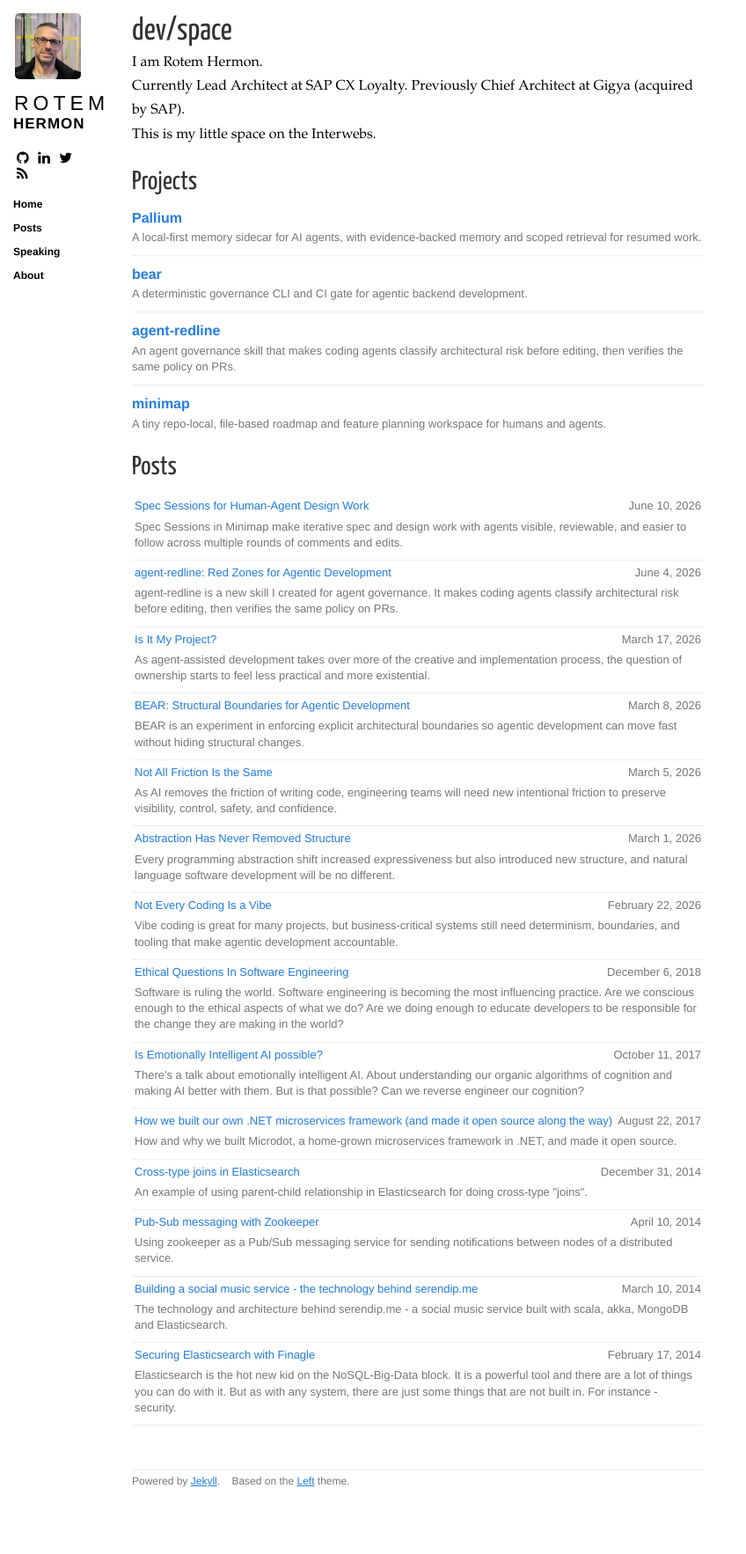
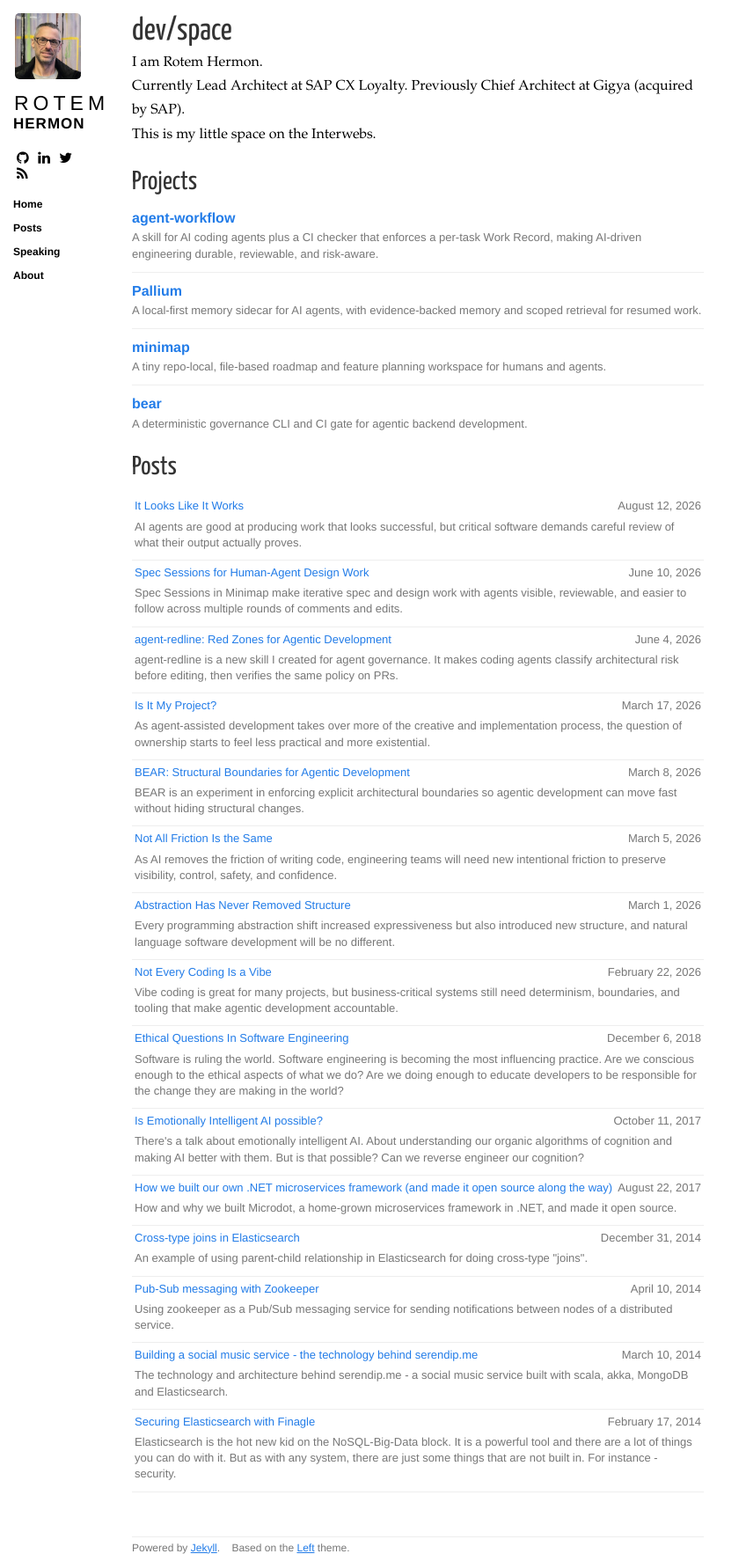
Before and after one commit to rore/rore.github.com, a Jekyll site: the page built from index.html, in a window 1280 px wide. Shown: the whole page at 88% size, without its empty margins (0-848 px from the left). Built offline with Jekyll 4.4.1, drawn with Linux system fonts in a browser that asks for light colours; before the commit the page ends 1690 px from its top, so only the background shows below that.

Commit message:
Add blog post and agent-workflow project

```diff
--- /dev/null
+++ b/_posts/2026-08-12-it-looks-like-it-works.markdown
@@ -0,0 +1,22 @@
+---
+layout: post
+title: "It Looks Like It Works"
+category: posts
+comments: true
+description: AI agents are good at producing work that looks successful, but critical software demands careful review of what their output actually proves.
+---
+You would think this would be a simple task for an AI agent:
+
+> “I have a document from our PM describing E2E scenarios for a feature in our product. Turn these scenarios into E2E tests in our test repository, according to its conventions.”
+
+And you would be wrong.
+
+Claude, or any other agent, will produce a nice set of tests and report back with “great success!”. But if you look a bit deeper (or just ask it to review its own work), you will see that many of the tests are not really testing what the document describes, or they assert the wrong thing, or they just echo back some value and mark it as a success.
+
+I have been fighting with this for a while, including building a skill that requires the agent to produce a lineage of intermediate artifacts that can be structurally validated, thus forcing it to be “honest” about what it does and accurately report what is and isn’t running. This tactic helps improve the quality of what the agent produces, but it still takes many cycles of review and fixing to get to a reasonable state.
+
+The point is that agents are quite good at making you think they did a good job. It looks like it works! But the details, oh, the details. And I see this gap in understanding in how people are working with AI.
+
+When you’re building something that is a pet project or a hobby, it’s good enough. It seems to basically work, and that is what’s important. But if you ask developers who are responsible for critical production services, they will be much more reluctant to trust the agent’s output, and for good reason: they are aware of the gap between “it looks like it works” and what’s actually inside.
+
+Every technology has limitations, but I think this is the first time we’ve had a technology that can actually gaslight you into thinking it is doing a good job. So while it’s easy to trust the machine, don’t ignore those developers urging you to be more critical of what it outputs.
--- a/index.html
+++ b/index.html
@@ -12,20 +12,20 @@ This is my little space on the Interwebs.
 <h2>Projects</h2>
   <ul class="projects">
     <li>
+      <a href="https://github.com/rore/agent-workflow" target="_blank" rel="noopener noreferrer">agent-workflow</a>
+      <p>A skill for AI coding agents plus a CI checker that enforces a per-task Work Record, making AI-driven engineering durable, reviewable, and risk-aware.</p>
+    </li>
+    <li>
       <a href="https://github.com/rore/Pallium" target="_blank" rel="noopener noreferrer">Pallium</a>
       <p>A local-first memory sidecar for AI agents, with evidence-backed memory and scoped retrieval for resumed work.</p>
     </li>
     <li>
+      <a href="https://github.com/rore/minimap" target="_blank" rel="noopener noreferrer">minimap</a>
+      <p>A tiny repo-local, file-based roadmap and feature planning workspace for humans and agents.</p>
+    </li>
+    <li>
       <a href="https://github.com/rore/bear-cli" target="_blank" rel="noopener noreferrer">bear</a>
       <p>A deterministic governance CLI and CI gate for agentic backend development.</p>
-    </li>
-    <li>
-      <a href="https://github.com/rore/agent-redline" target="_blank" rel="noopener noreferrer">agent-redline</a>
-      <p>An agent governance skill that makes coding agents classify architectural risk before editing, then verifies the same policy on PRs.</p>
-    </li>
-    <li>
-      <a href="https://github.com/rore/minimap" target="_blank" rel="noopener noreferrer">minimap</a>
-      <p>A tiny repo-local, file-based roadmap and feature planning workspace for humans and agents.</p>
     </li>
   </ul>
 
```
